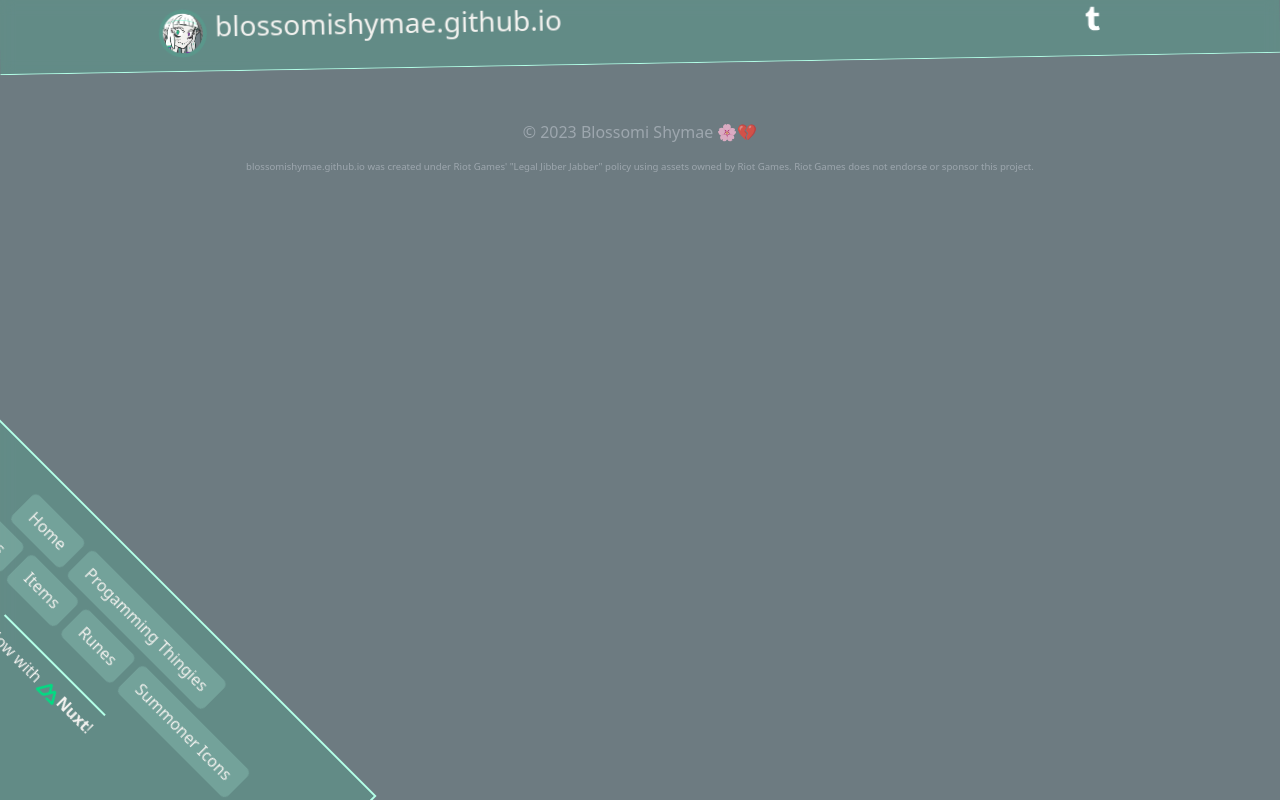
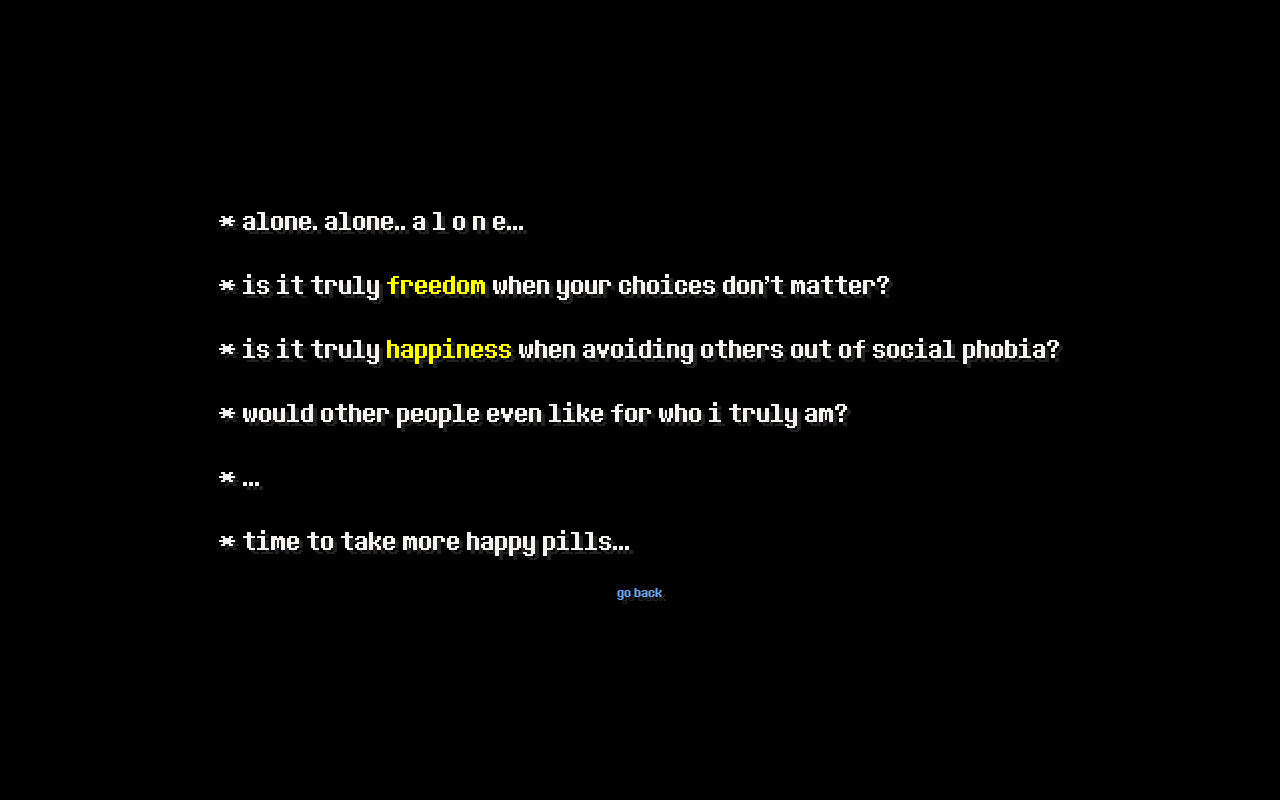
Before and after one commit to BlossomiShymae/BlossomiShymae.github.io, a Nuxt app: page /secret/thoughts in a window 1280 px wide. Built offline with nearby package versions, Linux system fonts and the light colour scheme; some icons are missing.

Commit message:
Add secret thoughts page

```diff
--- a/layouts/default.vue
+++ b/layouts/default.vue
@@ -11,71 +11,6 @@
         <NuxtLink to="/lol/runes" class="btn bg-accent-20 text-decoration-none hover-accent-dim">Runes</NuxtLink>
         <NuxtLink to="/lol/summoner-icons" class="btn bg-accent-20 text-decoration-none hover-accent-dim">Summoner Icons</NuxtLink>
       </div>
-      <!-- <ul
-        class="mb-2 pb-3 me-2 list-unstyled flex-column border-bottom border-accent"
-      >
-        <li class="mb-2">
-          <NuxtLink
-            to="/"
-            class="btn bg-accent-20 fw-semibold rounded-pill text-decoration-none hover-accent-dim w-100 text-start"
-          >
-            <PhHouse :size="24" color="black" weight="fill" />
-            Home
-          </NuxtLink>
-        </li>
-        <li class="mb-2">
-          <NuxtLink
-            to="/blog/programming-thingies"
-            class="btn bg-accent-20 fw-semibold rounded-pill text-decoration-none hover-accent-dim w-100 text-start"
-          >
-            <PhKeyboard :size="24" color="black" weight="fill" />
-            Programming Thingies
-          </NuxtLink>
-        </li>
-        <li clas="mb-2">
-          <button
-            class="btn btn-toggle bg-accent-secondary-20 fw-semibold rounded-pill text-decoration-none hover-accent-secondary-dim w-100 text-start"
-            data-bs-toggle="collapse"
-            data-bs-target="#lol-collapse"
-          >
-            <PhArrowRight :size="24" color="black" weight="fill" />
-            League of Legends Data
-          </button>
-          <div id="lol-collapse" class="collapse">
-            <NuxtLink
-              to="/lol/items"
-              class="mt-2 mb-2 btn bg-accent-20 fw-semibold rounded-pill text-decoration-none hover-accent-dim w-100 text-start"
-            >
-              <PhBoot :size="24" color="black" weight="fill" />
-              Items
-            </NuxtLink>
-            <NuxtLink
-              to="/lol/champions"
-              class="mb-2 btn bg-accent-20 fw-semibold rounded-pill text-decoration-none hover-accent-dim w-100 text-start"
-            >
-              <PhUser :size="24" color="black" weight="fill" />
-              Champions
-            </NuxtLink>
-            <NuxtLink
-              to="/lol/runes"
-              class="mb-2 btn bg-accent-20 fw-semibold rounded-pill text-decoration-none hover-accent-dim w-100 text-start"
-            >
-              <PhCirclesThree :size="24" color="black" weight="fill" />
-              Runes
-            </NuxtLink>
-            <NuxtLink
-              to="/lol/summoner-icons"
-              class="mb-2 btn bg-accent-20 fw-semibold rounded-pill text-decoration-none hover-accent-dim w-100 text-start"
-            >
-              <PhUserCircle :size="24" color="black" weight="fill" />
-              Summoner Icons
-            </NuxtLink>
-          </div>
-        </li>
-      </ul>
-      <div class="d-flex justify-content-center w-100">
-
-      </div> -->
       <div class="border-top border-accent border-2 mt-3 pt-2">
         <p>
           Now with
@@ -104,7 +39,9 @@
     <nav class="d-flex justify-content-around align-items-center flex-wrap">
           <div class="d-flex">
             <div class="me-2 rounded-circle bg-accent-secondary-20">
-              <img src="/img/thumbnail.png" class="rounded-circle p-1" id="favicon" />
+              <NuxtLink to="/secret/thoughts">
+                <img src="/img/thumbnail.png" class="rounded-circle p-1" id="favicon" />
+              </NuxtLink>
             </div>
             <h3 class="fw-light">
               blossomishymae.github.io
--- /dev/null
+++ b/pages/secret/thoughts.vue
@@ -0,0 +1,19 @@
+<template>
+  <div class="d-flex flex-column align-items-center vh-100 bg-black justify-content-center secret-text ff-utdr">
+    <div class="d-flex flex-column justify-content-start fs-2">
+      <p>* alone. alone.. a l o n e...</p>
+      <p>* is it truly <span style="color: yellow">freedom</span> when your choices don't matter?</p>
+      <p>* is it truly <span style="color: yellow">happiness</span> when avoiding others out of social phobia?</p>
+      <p>* would other people even like for who i truly am?</p>
+      <p>* ...</p>
+      <p>* time to take more happy pills...</p>
+    </div>
+    <NuxtLink to="/" class="text-decoration-none">go back</NuxtLink>
+  </div>
+</template>
+
+<script setup lang="ts">
+definePageMeta({
+  layout: "pageless",
+});
+</script>
--- a/pages/secret/truth.vue
+++ b/pages/secret/truth.vue
@@ -15,23 +15,6 @@
 </template>
 
 <style scoped>
-@font-face {
-  font-family: "utdr";
-  src: url("/fonts/utdr.woff") format("woff");
-}
-
-.ff-utdr {
-  font-family: "utdr", serif;
-}
-
-.secret-text {
-  text-shadow: 4px 4px #222;
-}
-
-#secrets {
-  animation: hollow 4s linear infinite;
-}
-
 @keyframes hollow {
   from {
     filter: blur(0px);
--- a/public/css/application.css
+++ b/public/css/application.css
@@ -160,3 +160,20 @@ header > * {
 body {
   padding-right: 0 !important;
 }
+
+@font-face {
+  font-family: "utdr";
+  src: url("/fonts/utdr.woff") format("woff");
+}
+
+.ff-utdr {
+  font-family: "utdr", serif;
+}
+
+.secret-text {
+  text-shadow: 4px 4px #222;
+}
+
+#secrets {
+  animation: hollow 4s linear infinite;
+}
```
